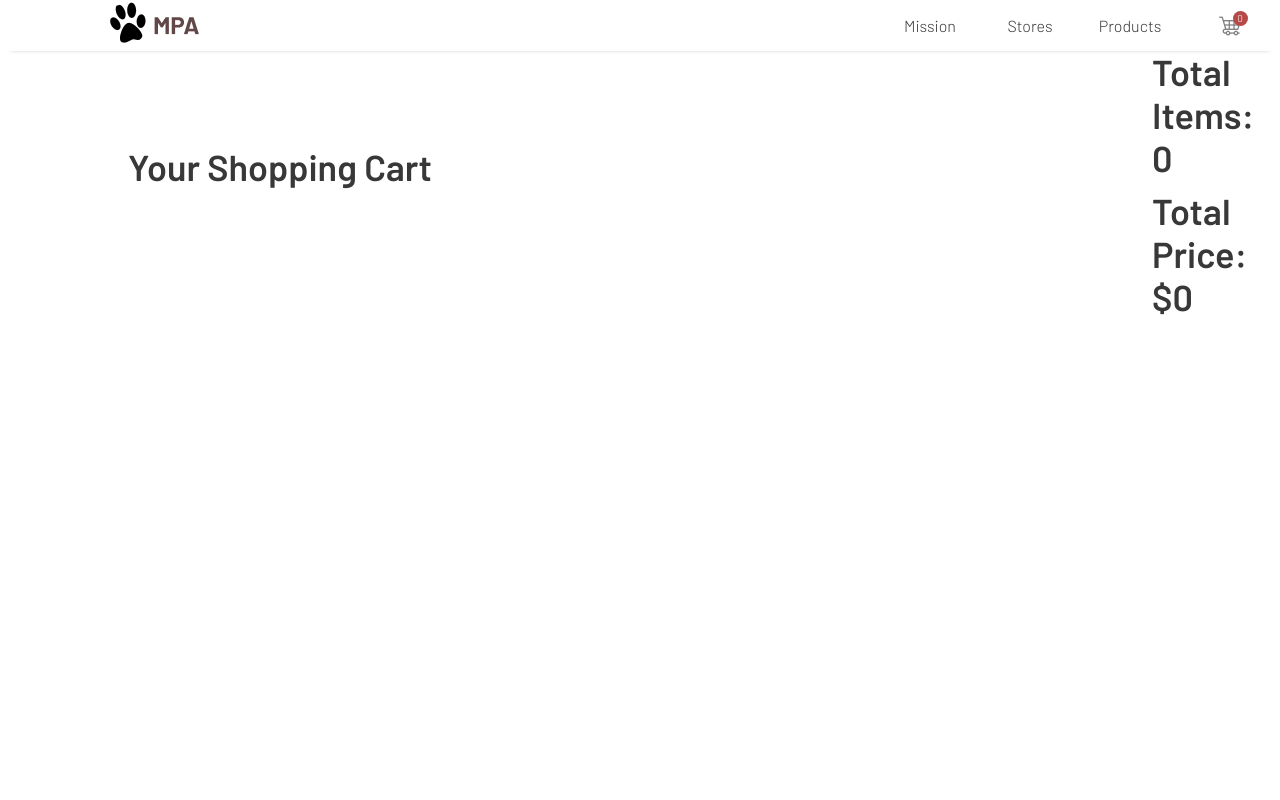
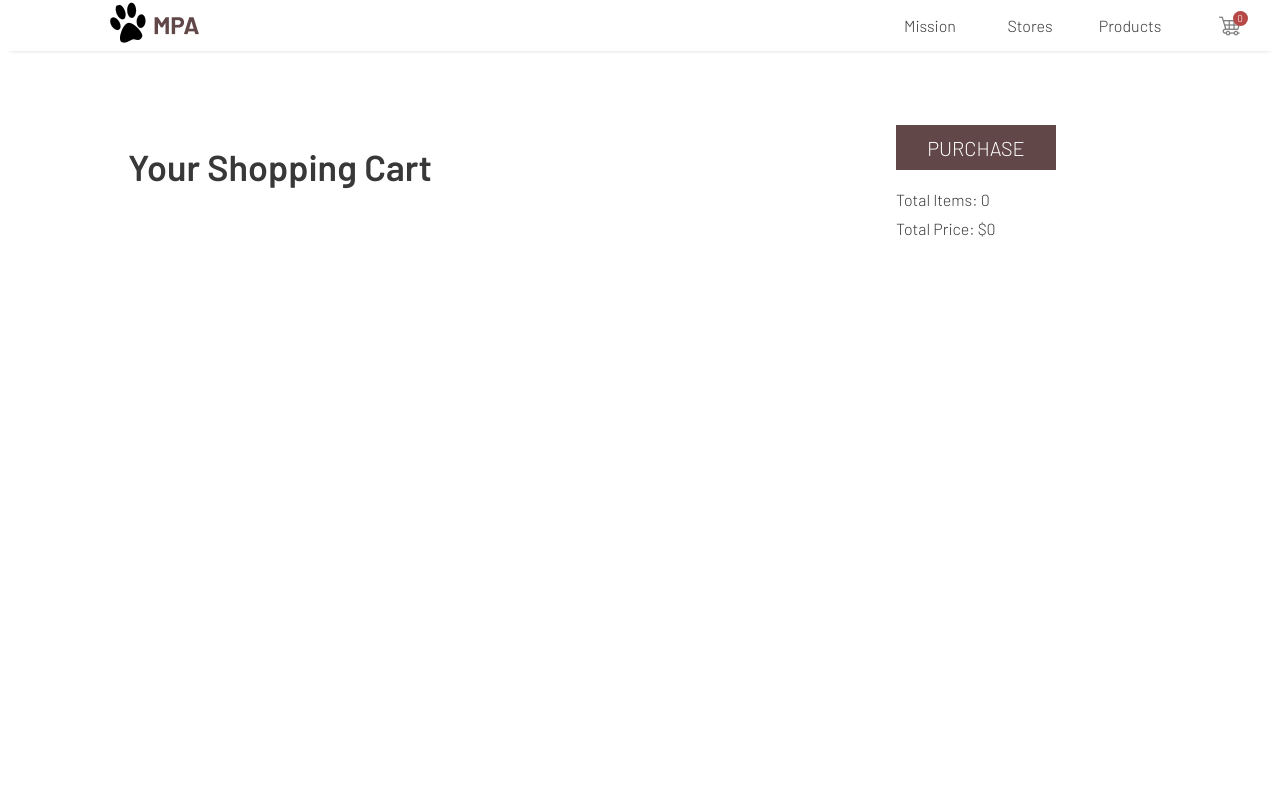
Before and after one commit to e-zou/homework_6, a React (Create React App) app: page /cart in a window 1280 px wide. Shown: the top 800 px of the page. Built offline with nearby package versions, Linux system fonts and the light colour scheme.

Commit message:
styled the checkout page

```diff
--- a/src/components/Cart.js
+++ b/src/components/Cart.js
@@ -75,6 +75,7 @@ function Cart({ cart, removeFromCart }) {
             ))}
           </div>
           <div class="totals">
+            <button class="checkout"><p>PURCHASE</p></button>
             <h4>Total Items: {totalItems}</h4>
             <h4>Total Price: ${totalPrice}</h4>
           </div>
--- a/src/styles/shopping-cart.css
+++ b/src/styles/shopping-cart.css
@@ -8,7 +8,7 @@
 
 .shopping-cart-container {
     display: grid;
-    grid-template-columns: 10% 80% 10%;
+    grid-template-columns: 10% 60% 20% 10%;
 }
 
 .cart-wrapper {
@@ -22,7 +22,7 @@
     flex-direction: row;
     justify-content: space-between;
     /* border: 1px solid pink; */
-    width: 70%;
+    width: 80%;
     margin-bottom: 80px;
     /* box-shadow: 0px 5px 8px 0px #ccc; */
     padding: 20px;
@@ -79,13 +79,30 @@
     border: none;
 
 }
-.stars {
+.checkout {
+    background-color: #614747;
+    height: 45px;
+    width: 160px;
+    display: flex;
+    justify-content: center;
+    align-items: center;
+    /* margin-top: 5px; */
+    border: none;
+    font-size: 20px;
+    margin-top: 75px;
+    margin-bottom: 20px;
+}
+
+.checkout > p {
+    color: white;
 
 }
 
 h4 {
     margin-top: 0px;
     margin-bottom: 10px;
+    font-size: 16px;
+    font-weight: 300;
 }
 
 .description {
```
